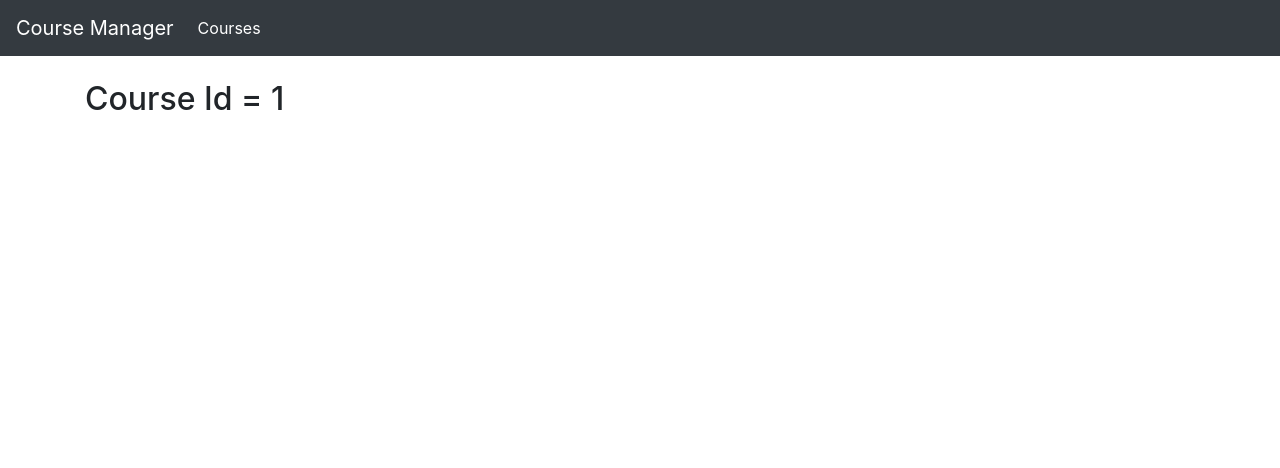
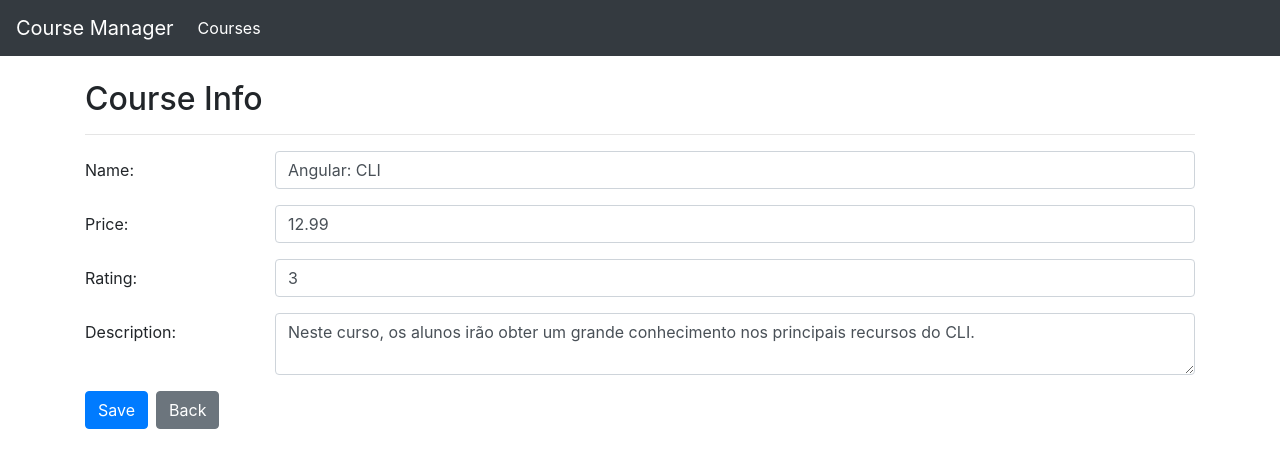
Before and after one commit to samuelsp/course-manager, an Angular app: page /courses/info/1 in a window 1280 px wide. Shown: the top 468 px of the page. Built offline with nearby package versions, Linux system fonts and the light colour scheme.

Commit message:
[add] template variables

```diff
--- a/src/app/courses/course-info.component.html
+++ b/src/app/courses/course-info.component.html
@@ -1 +1,57 @@
-<h2>Course Id = {{ courseId }}</h2>
+<h2>Course Info</h2>
+
+<hr />
+
+<form #courseForm="ngForm">
+    <div class="form-group row">
+        <label class="col-sm-2 col-form-label">Name:</label>
+        <div class="col-sm-10">
+            <input [(ngModel)]="course.name" required name="name" #courseName="ngModel"
+                [ngClass]="{'is-invalid': courseName.invalid}" class="form-control">
+
+            <div class="invalid-feedback">
+                <span>Course name is required</span>
+            </div>
+        </div>
+    </div>
+
+    <div class="form-group row">
+        <label class="col-sm-2 col-form-label">Price:</label>
+        <div class="col-sm-10">
+            <input [(ngModel)]="course.price" required name="price" #coursePrice="ngModel" type="number"
+                [ngClass]="{'is-invalid': coursePrice.invalid}" class="form-control">
+
+            <div class="invalid-feedback">
+                <span>Course price is required</span>
+            </div>
+        </div>
+    </div>
+
+    <div class="form-group row">
+        <label class="col-sm-2 col-form-label">Rating:</label>
+        <div class="col-sm-10">
+            <input [(ngModel)]="course.rating" required name="rating" #courseRating="ngModel" type="number"
+                [ngClass]="{'is-invalid': courseRating.invalid}" class="form-control">
+
+            <div class="invalid-feedback">
+                <span>Course rating is required</span>
+            </div>
+        </div>
+    </div>
+
+    <div class="form-group row">
+        <label class="col-sm-2 col-form-label">Description:</label>
+        <div class="col-sm-10">
+            <textarea [(ngModel)]="course.description" required name="description" #courseDescription="ngModel"
+                [ngClass]="{'is-invalid': courseDescription.invalid}" class="form-control"></textarea>
+
+            <div class="invalid-feedback">
+                <span>Course description is required</span>
+            </div>
+        </div>
+    </div>
+
+    <button [disabled]="courseForm.invalid" (click)="save()" class="btn btn-primary mr-2">Save</button>
+    <button [routerLink]="['/courses']" class="btn btn-secondary">Back</button>
+
+</form>
--- a/src/app/courses/course-info.component.ts
+++ b/src/app/courses/course-info.component.ts
@@ -1,16 +1,22 @@
 import { Component, OnInit } from "@angular/core";
 import { ActivatedRoute } from "@angular/router";
+import { Course } from "./course";
+import { CourseService } from "./course.service";
 
 @Component({
     templateUrl: './course-info.component.html'
 })
 
 export class CourseInfoComponent implements OnInit {
-    courseId: number;
+    course: Course;
 
-    constructor(private activedRoute: ActivatedRoute) {}
+    constructor(private activedRoute: ActivatedRoute, private courseService: CourseService) {}
 
     ngOnInit(): void {
-        this.courseId = +this.activedRoute.snapshot.paramMap.get('id');
+        this.course = this.courseService.retrieveById(+this.activedRoute.snapshot.paramMap.get('id'));
+    }
+
+    save(): void {
+        this.courseService.save(this.course);
     }
 }
--- a/src/app/courses/course.service.ts
+++ b/src/app/courses/course.service.ts
@@ -8,6 +8,17 @@
 export class CourseService {
     retrieveAll(): Course[] {
         return COURSES;
+    }
+
+    retrieveById(id: number): Course {
+        return COURSES.find((courseIterator: Course) => courseIterator.id === id);
+    }
+
+    save(course: Course): void {
+        if(course.id) {
+            const index = COURSES.findIndex((courseIterator: Course) => courseIterator.id === course.id);
+            COURSES[index] = course;
+        }
     }
 }
 
```
